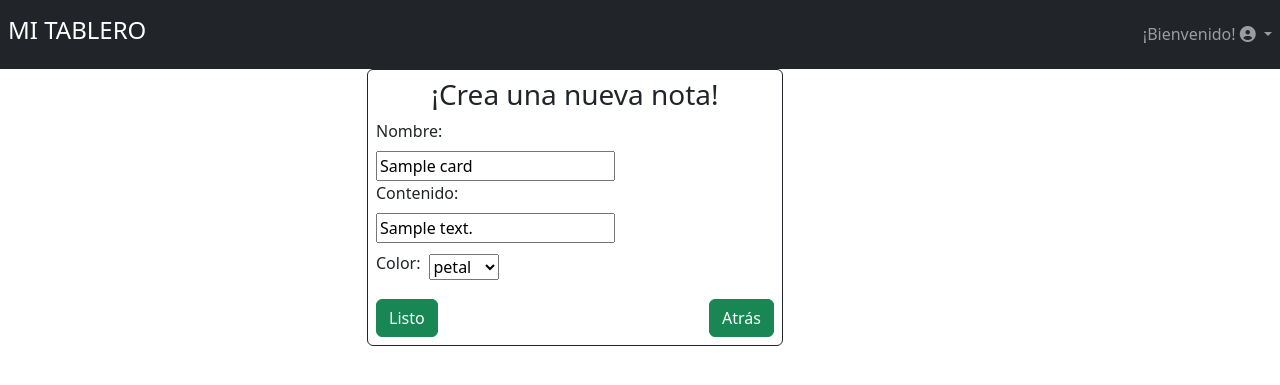
After one commit to SlLVlNHA/EQUIPO4DI, a Django app: page /tablero/edit/1 in a window 1280 px wide. The commit adds this page. Shown: the top 385 px of the page. Run offline with Django 5.2, Linux system fonts and the light colour scheme; tables that the repository leaves empty hold one stand-in row (values such as "Sample post"); some libraries are stand-ins or nearby versions.

Commit message:
Cambios para editar
Se añade la opción de editar y un botón para regresar en caso de no querer realizar la acción

```diff
--- /dev/null
+++ b/cards/forms.py
@@ -0,0 +1,7 @@
+from django import forms
+from .models import Card
+
+class CardForm(forms.ModelForm):
+    class Meta:
+        model = Card
+        fields = ['title', 'content', 'color']
--- /dev/null
+++ b/cards/templates/cards/card_form.html
@@ -0,0 +1,33 @@
+{% extends 'base.html' %}
+{% load static %}
+
+{% block content %}
+<div class="row justify-content-center">
+    <div class="col-md-6">
+        <div class="card border-dark rounded p-2">
+            <h3 class="text-center mb-2">¡Crea una nueva nota!</h3>
+            <form action="" method="post">
+                {% csrf_token %}
+                <div class="mb">
+                    <label for="id_title" class="form-label fs-9">Nombre:</label>
+                    <br>
+                    {{ form.title }}
+                </div>
+                <div class="mb-2">
+                    <label for="id_content" class="form-label fs-9">Contenido:</label>
+                    <br>
+                    {{ form.content }}
+                </div>
+                <div class="mb-1 d-flex align-items-center">
+                    <label for="id_color" class="form-label fs-9 me-2">Color:</label>
+                    {{ form.color }}
+                </div>
+                <div class="d-flex justify-content-between mt-3"> <!-- Div para posicionar los botones -->
+                    <button type="submit" class="btn btn-success">Listo</button>
+                    <button type="submit" class="btn btn-success">Atrás</button>
+                </div>
+            </form>
+        </div>
+    </div>
+</div>
+{% endblock %}
--- a/cards/templates/cards/card_list.html
+++ b/cards/templates/cards/card_list.html
@@ -35,8 +35,8 @@
                 </div>
 
                 <div class="mt-2" style="float:right">
-                  <a href="#"  style="color:rgb(61, 60, 60)"><i class="fas fa-trash"></i></a>
-                  <a href="#" class="ml-3" style="color:rgb(60, 60, 60)"><i class="fas fa-edit"></i></a>
+                  <a href="{% url 'delete_card' card.pk %}" style="color:rgb(61, 60, 60)"><i class="fas fa-trash"></i></a>
+                  <a href="{% url 'update_card' card.pk %}" class="ml-3" style="color:rgb(60, 60, 60)"><i class="fas fa-edit"></i></a>
                 </div>
               </div>
             </div>
--- a/cards/urls.py
+++ b/cards/urls.py
@@ -2,6 +2,10 @@ from django.urls import path
 from . import views
 
 urlpatterns = [
-    path('cards/',views.CardListView.as_view(),name='tablero'),
-    path('cards/<int:pk>',views.CardDetailView.as_view()),
+    path('',views.CardListView.as_view(),name='tablero'),
+    path('delete/<int:pk>', views.CardDeleteView.as_view(), name='delete_card'), #Abraham
+    path('search-blogs/',views.BlogSearchView.as_view(), name='search_blogs'), #Mau
+    path('new/', views.CardCreateView.as_view(), name='new_card'), #Gabriela
+    path('edit/<int:pk>', views.CardUpdateView.as_view(), name='update_card'), #AlexP
+
 ]
--- a/cards/views.py
+++ b/cards/views.py
@@ -1,8 +1,20 @@
 from django.shortcuts import render
 from .models import Card
+from django.db.models import Q
+from django.views import View
+from .forms import CardForm
+from django.contrib.auth.mixins import LoginRequiredMixin
+from django.views.generic import ListView, DetailView, DeleteView, CreateView, UpdateView
 
-from django.views import View
-from django.views.generic import ListView, DetailView
+#Creacion de una nueva nota
+class CardCreateView(LoginRequiredMixin, CreateView):
+    model = Card
+    form_class = CardForm
+    success_url = '/tablero/'
+
+    def form_valid(self, form):
+        form.instance.user = self.request.user
+        return super().form_valid(form)
 
 # Create your views here.
 class CardListView(ListView):
@@ -13,3 +25,28 @@ class CardListView(ListView):
 class CardDetailView(DetailView):
     model = Card
     context_object_name = 'card'
+
+class CardDeleteView(DeleteView):
+    model = Card
+    success_url = '/tablero/'  # URL a la que se redirigirá después de eliminar correctamente la nota
+    template_name = 'cards/delete_card.html'  # Plantilla que se utilizará para mostrar la confirmación de eliminación
+
+class CardUpdateView(UpdateView):
+    model = Card
+    form_class = CardForm
+    success_url = '/tablero/'
+#Mau
+class BlogSearchView(ListView):
+    model = Card
+    template_name = 'card_list.html'
+    context_object_name = 'cards'
+    paginate_by = 6
+
+    def get_queryset(self):
+        queryset = super().get_queryset()
+        query = self.request.GET.get('q')
+
+        if query:
+            queryset = queryset.filter(Q(title__icontains=query) | Q(content__icontains=query))
+
+        return queryset
```
